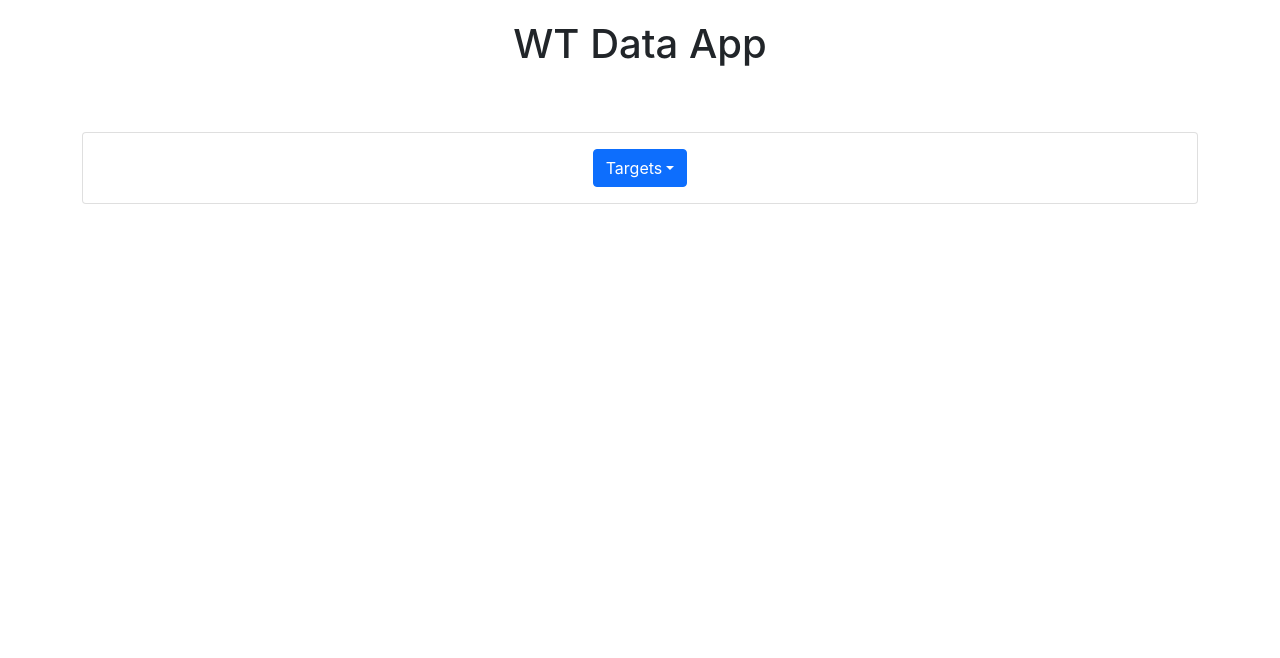
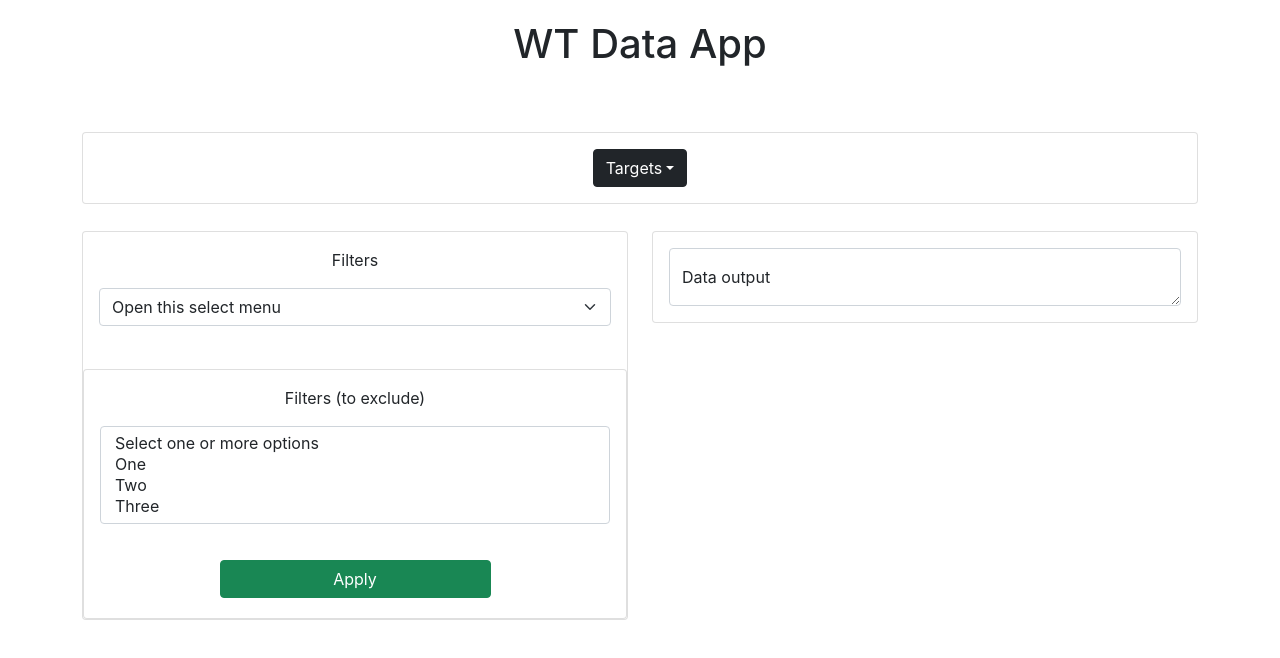
Before and after one commit to lawlawson/wt-data-app, a React (Create React App) app: page / in a window 1280 px wide. Shown: the top 658 px of the page. Built offline with nearby package versions, Linux system fonts and the light colour scheme.

Commit message:
More layout fixes

```diff
--- a/src/App.js
+++ b/src/App.js
@@ -1,5 +1,6 @@
 import './App.css';
 import Targets from './components/Targets';
+import Filters from './components/Filters';
 // import Metrics from './components/Metrics';
 
 function App() {
@@ -7,6 +8,7 @@ function App() {
     <div className='App'>
       <h1>WT Data App</h1>
       <Targets />
+      <Filters />
     </div>
   );
 }
--- /dev/null
+++ b/src/components/Filters.css
@@ -0,0 +1,8 @@
+.card-body {
+  border-style: none;
+}
+
+.btn-success {
+  margin: 20px;
+  width: 50%;
+}
--- a/src/components/Filters.js
+++ b/src/components/Filters.js
@@ -0,0 +1,63 @@
+import React from 'react';
+import '../components/Filters.css';
+
+function Filters() {
+  return (
+    <div>
+      <div className='container'>
+        <div className='row'>
+          <div className='col'>
+            <div className='card'>
+              <div className='card-body'>
+                <p>Filters</p>
+                <select
+                  className='form-select'
+                  aria-label='Default select example'>
+                  <option default>Open this select menu</option>
+                  <option value='1'>One</option>
+                  <option value='2'>Two</option>
+                  <option value='3'>Three</option>
+                </select>
+              </div>
+              <div className='card'>
+                <div className='card-body'>
+                  <p>Filters (to exclude)</p>
+                  <select
+                    className='form-select'
+                    multiple
+                    aria-label='multiple select example'>
+                    <option default>Select one or more options</option>
+                    <option value='1'>One</option>
+                    <option value='2'>Two</option>
+                    <option value='3'>Three</option>
+                  </select>
+                </div>
+                <div>
+                  <button type='button' className='btn btn-success'>
+                    Apply
+                  </button>
+                </div>
+              </div>
+            </div>
+          </div>
+
+          <div className='col'>
+            <div className='card'>
+              <div className='card-body'>
+                <div className='form-floating'>
+                  <textarea
+                    className='form-control'
+                    placeholder='Leave a comment here'
+                    id='floatingTextarea'></textarea>
+                  <label htmlFor='floatingTextarea'>Data output</label>
+                </div>
+              </div>
+            </div>
+          </div>
+        </div>
+      </div>
+    </div>
+  );
+}
+
+export default Filters;
--- a/src/components/targets.js
+++ b/src/components/targets.js
@@ -11,7 +11,7 @@ function Targets() {
               <div className='card-body'>
                 <div className='dropdown'>
                   <button
-                    className='btn btn-primary dropdown-toggle'
+                    className='btn btn-dark dropdown-toggle'
                     type='button'
                     id='dropdownMenuButton1'
                     data-bs-toggle='dropdown'
@@ -22,23 +22,17 @@ function Targets() {
                     className='dropdown-menu'
                     aria-labelledby='dropdownMenuButton1'>
                     <li>
-                      <a
-                        className='dropdown-item'
-                        href='https://www.google.co.uk/'>
+                      <a className='dropdown-item' href='#'>
                         Target 1
                       </a>
                     </li>
                     <li>
-                      <a
-                        className='dropdown-item'
-                        href='https://www.google.co.uk/'>
+                      <a className='dropdown-item' href='#'>
                         Target 2
                       </a>
                     </li>
                     <li>
-                      <a
-                        className='dropdown-item'
-                        href='https://www.google.co.uk/'>
+                      <a className='dropdown-item' href='#'>
                         Target 3
                       </a>
                     </li>
```
